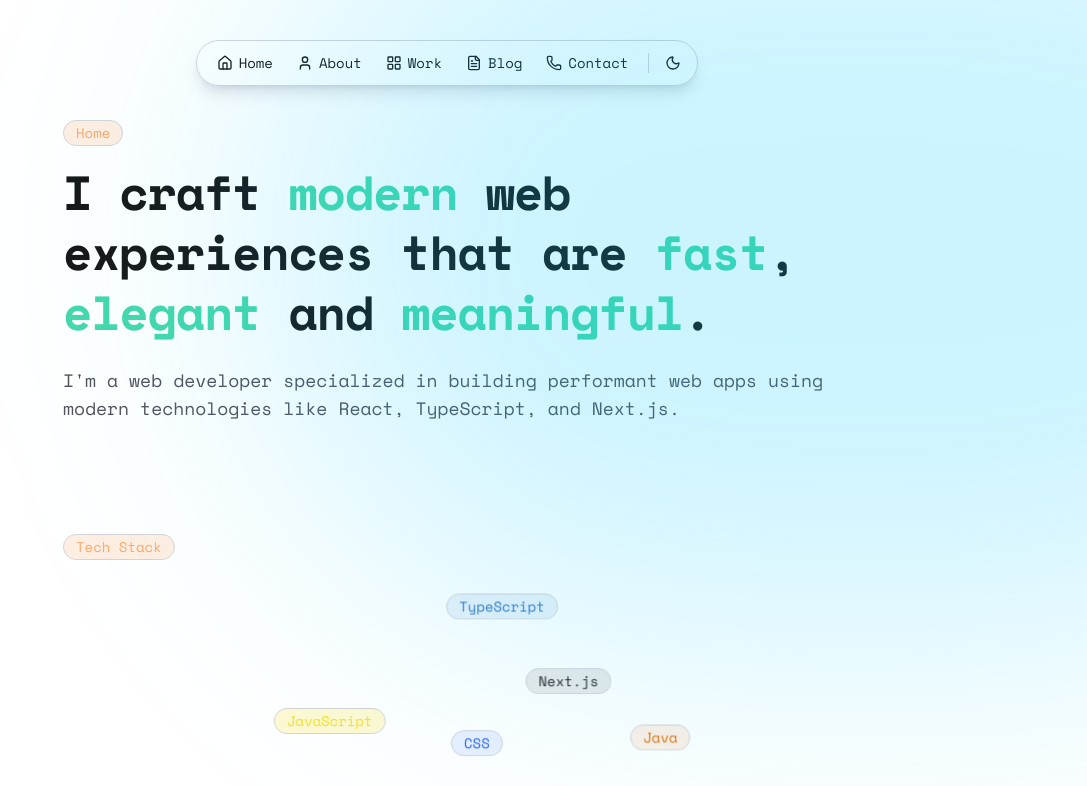
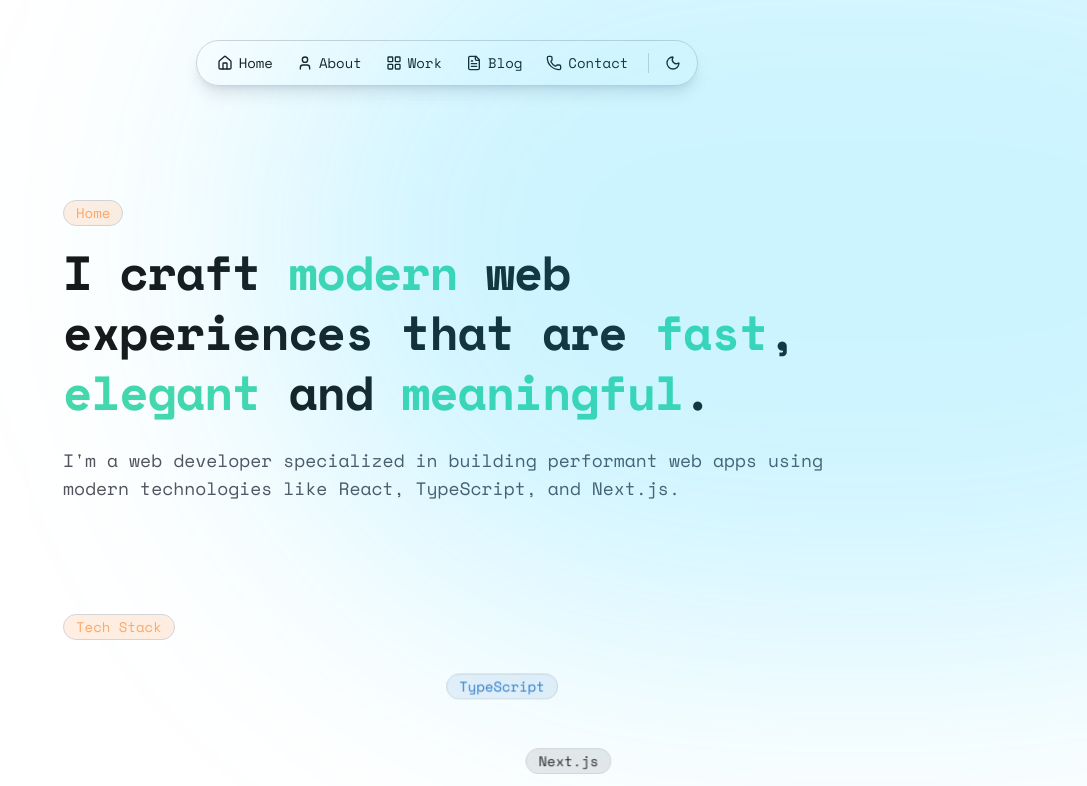
Before and after one commit to Miche1-Pierre/ai-portfolio, a Next.js app: page / in a window 1280 px wide. Shown: the top 786 px of the page, without its empty margins (193-1280 px from the left). Built offline with nearby package versions, Linux system fonts and the light colour scheme.

Commit message:
Add margin-top to main section for improved layout

```diff
--- a/src/app/page.tsx
+++ b/src/app/page.tsx
@@ -53,7 +53,7 @@ export default function Home() {
         <NavigationMenu />
       </header>
 
-      <main className="flex-grow px-6 sm:px-20 py-10 flex flex-col gap-28 items-center text-left">
+      <main className="flex-grow px-6 sm:px-20 py-10 flex flex-col gap-28 items-center text-left mt-20">
         {/* Hero */}
         <section className="max-w-3xl">
           <Badge>Home</Badge>
```
